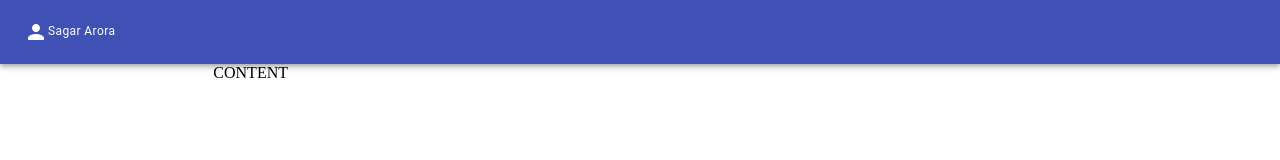
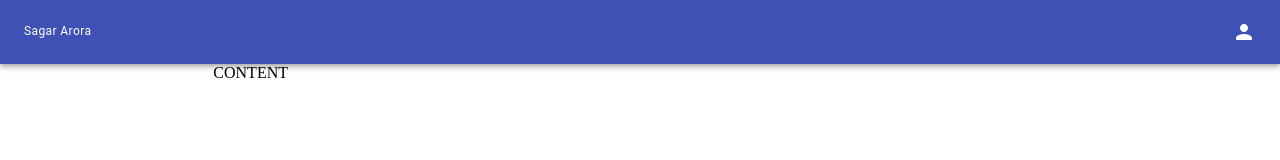
Before and after one commit to zoyron/-material-ui-prac, a React (Create React App) app: page / in a window 1280 px wide. Shown: the top 160 px of the page. Built offline with nearby package versions, Linux system fonts and the light colour scheme.

Commit message:
added flex to header

```diff
--- a/src/Header.jsx
+++ b/src/Header.jsx
@@ -1,12 +1,21 @@
 import React from "react";
-import { AppBar, Toolbar, Typography } from "@material-ui/core";
+import { AppBar, Toolbar, Typography, makeStyles } from "@material-ui/core";
 import PersonRoundedIcon from "@material-ui/icons/PersonRounded";
+
+const useStyles = makeStyles({
+  typoGraphyStyles: {
+    flex: 1,
+  },
+});
 const Header = () => {
+  const classes = useStyles();
   return (
     <AppBar position="static">
       <Toolbar>
+        <Typography variant="caption" className={classes.typoGraphyStyles}>
+          Sagar Arora
+        </Typography>
         <PersonRoundedIcon />
-        <Typography variant="caption">Sagar Arora</Typography>
       </Toolbar>
     </AppBar>
   );
```
